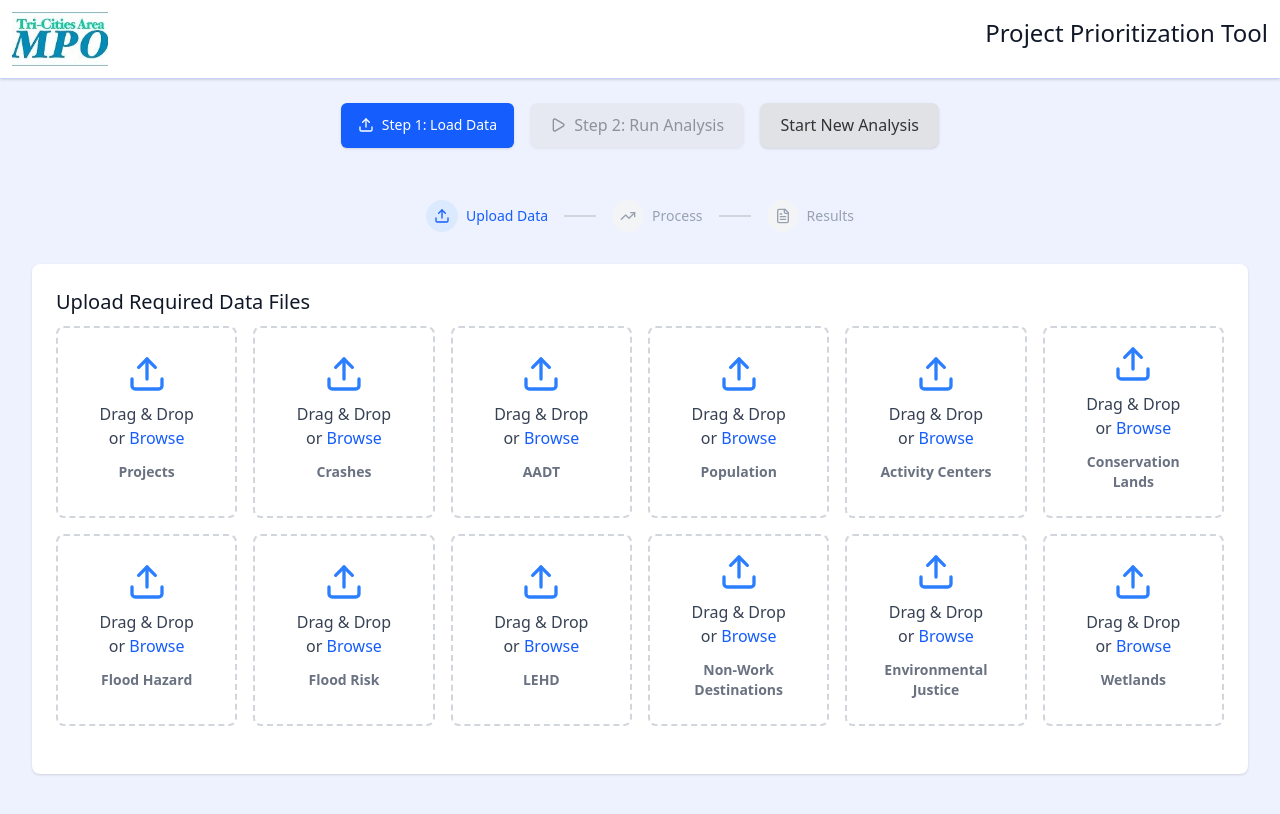
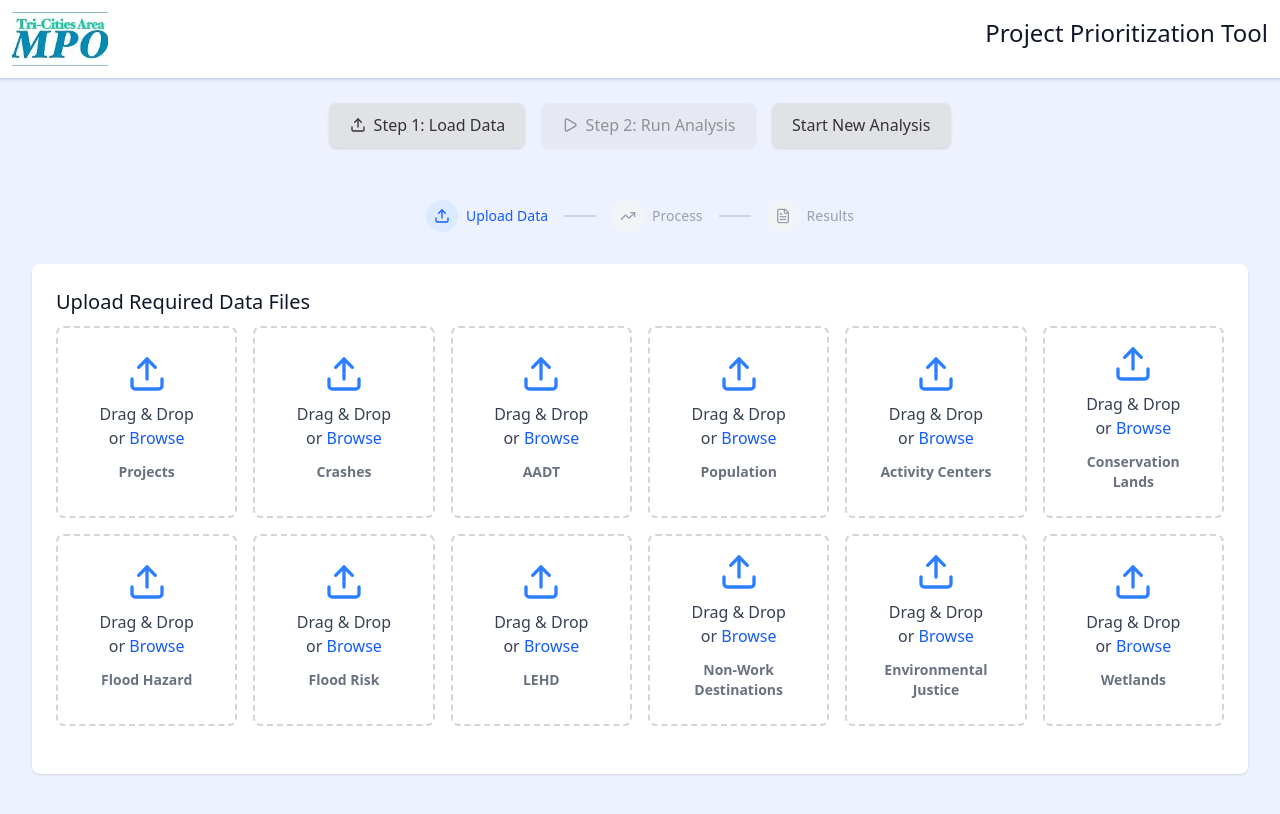
Before and after one commit to elishaadamu/stbg-projects-frontend-v1, a React (Vite) app: page / in a window 1280 px wide. Shown: the top 814 px of the page. Built offline with nearby package versions, Linux system fonts and the light colour scheme.

Commit message:
first commit

```diff
--- a/src/App.jsx
+++ b/src/App.jsx
@@ -372,7 +372,8 @@ const STBGFrontend = () => {
         </div>
       </nav>
       <div className="flex wrap justify-center mb-8 gap-4 mt-6">
-        <div
+        <button
+          onClick={loadSampleFiles}
           className={`inline-flex items-center px-4 py-2 border border-transparent text-sm font-medium rounded-md shadow-sm text-white ${
             step === "upload"
               ? "bg-blue-600 hover:bg-blue-700"
@@ -381,7 +382,7 @@ const STBGFrontend = () => {
         >
           <Upload className="w-4 h-4 mr-2" />
           Step 1: Load Data
-        </div>
+        </button>
         <button
           onClick={processData}
           disabled={
--- a/vite.config.js
+++ b/vite.config.js
@@ -7,7 +7,7 @@ export default defineConfig({
   server: {
     proxy: {
       "/api": {
-        target: "https://stbg.onrender.com/",
+        target: "https://stbg-production.up.railway.app/",
         changeOrigin: true,
         rewrite: (path) => path.replace(/^\/api/, ""),
       },
```
